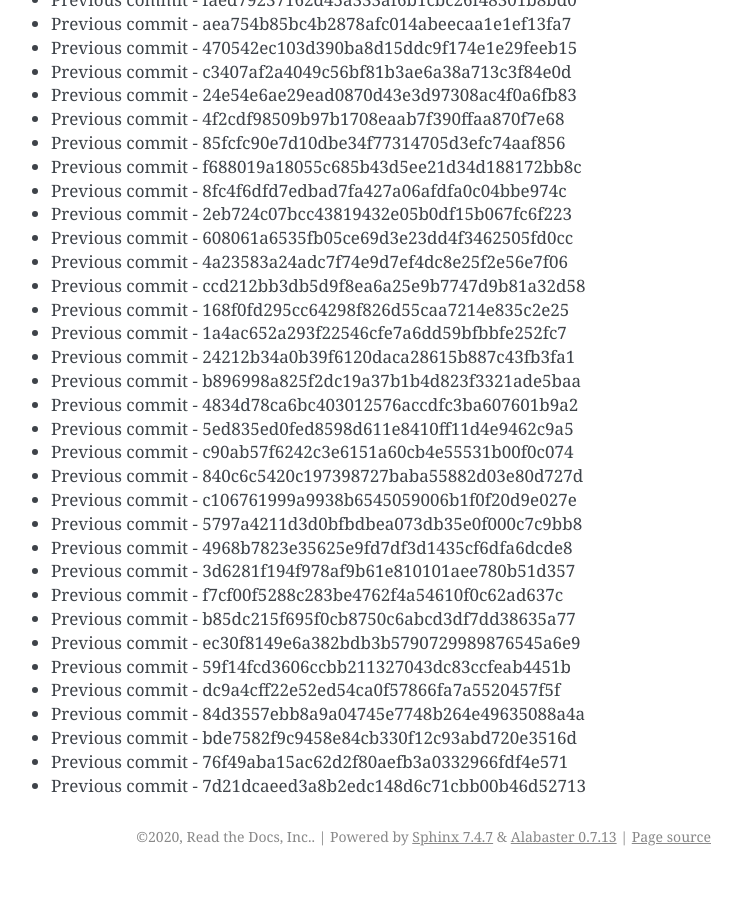
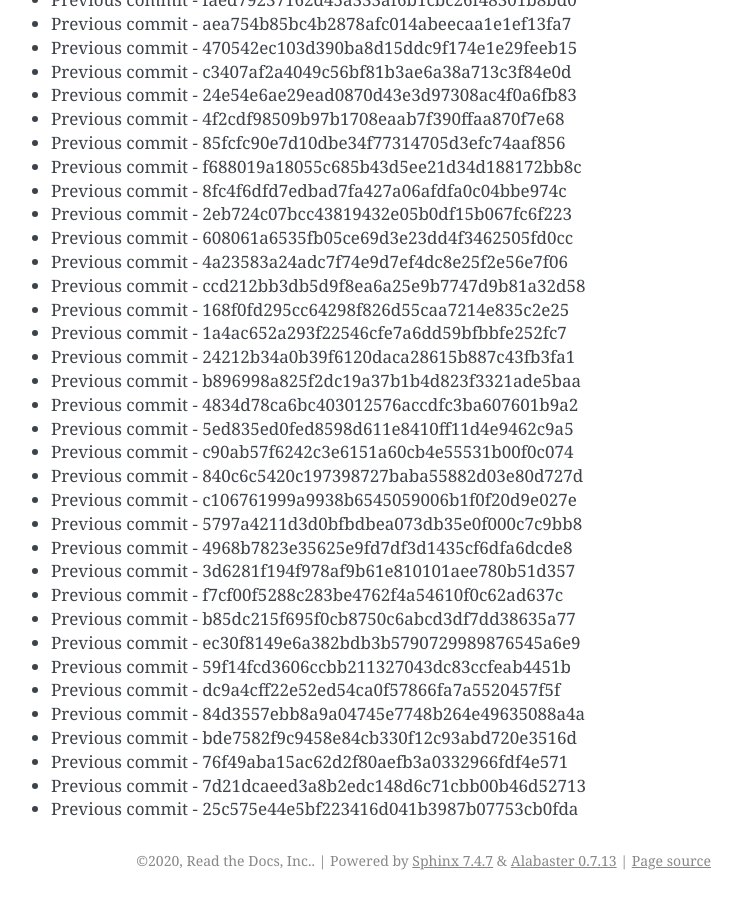
Before and after one commit to readthedocs/rtd-git-stresstest, a Sphinx documentation site: the page built from docs/updates.rst, in a window 1280 px wide and 900 px high, scrolled down 8651 px. Shown: the whole window, without its empty margins (399-1141 px from the left). Built offline with Sphinx 7.4.7, drawn with Linux system fonts in a browser that asks for light colours; before the commit the page ends 9527 px from its top, so only the background shows below that.

Commit message:
Generating commit from previous: 25c575e44e5bf223416d041b3987b07753cb0fda

```diff
--- a/docs/updates.rst
+++ b/docs/updates.rst
@@ -395,3 +395,4 @@ It can be tested for any performance characteristics.
 * Previous commit - bde7582f9c9458e84cb330f12c93abd720e3516d
 * Previous commit - 76f49aba15ac62d2f80aefb3a0332966fdf4e571
 * Previous commit - 7d21dcaeed3a8b2edc148d6c71cbb00b46d52713
+* Previous commit - 25c575e44e5bf223416d041b3987b07753cb0fda
```
